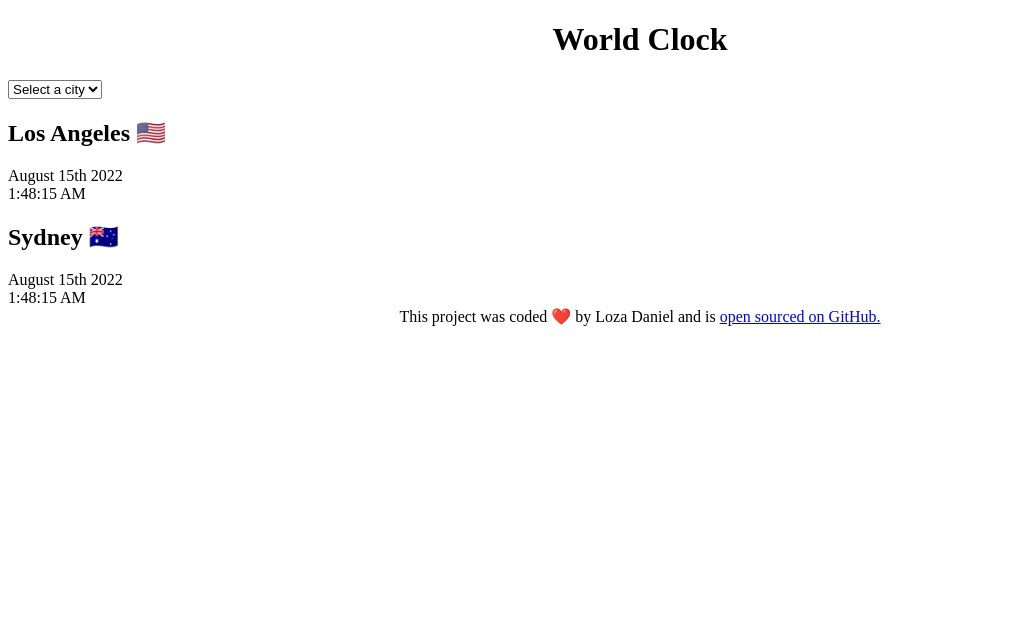
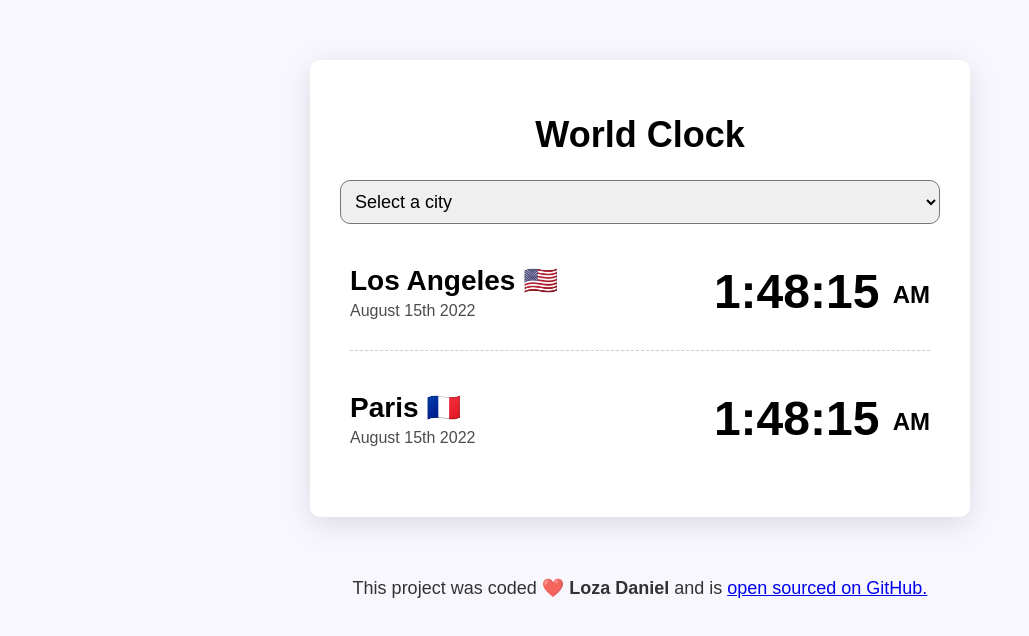
Before and after one commit to Lolah101/world-clock, a plain HTML site: page index.html in a window 1280 px wide. Shown: the whole page, without its empty margins (0-1029 px from the left). Drawn offline with Linux system fonts and the light colour scheme.

Commit message:
Styled the project with css

```diff
--- a/index.html
+++ b/index.html
@@ -17,19 +17,22 @@
         <option value="">Auckland</option>
       </select>
       <div class="city">
-        <h2>Los Angeles 🇺🇸</h2>
-        <div class="date">August 15th 2022</div>
-        <div class="time">1:48:15 AM</div>
+        <div>
+          <h2>Los Angeles 🇺🇸</h2>
+          <div class="date">August 15th 2022</div>
+        </div>
+        <div class="time">1:48:15 <small>AM</small></div>
       </div>
-
       <div class="city">
-        <h2>Sydney 🇦🇺</h2>
-        <div class="date">August 15th 2022</div>
-        <div class="time">1:48:15 AM</div>
+        <div>
+          <h2>Paris 🇫🇷</h2>
+          <div class="date">August 15th 2022</div>
+        </div>
+        <div class="time">1:48:15 <small>AM</small></div>
       </div>
     </div>
     <footer>
-      This project was coded ❤️ by Loza Daniel and is
+      This project was coded ❤️ <strong>Loza Daniel</strong> and is
       <a href="https://github.com/Lolah101/world-clock" target="_blank"
         >open sourced on GitHub.</a
       >
--- a/src/style.css
+++ b/src/style.css
@@ -1,6 +1,59 @@
+body {
+  background-color: #f9f7fe;
+  font-family: sans-serif;
+}
 h1 {
   text-align: center;
+  font-family: sans-serif;
+  font-size: 36px;
 }
+h2 {
+  margin: 0 0 5px;
+  font-size: 28px;
+}
+select {
+  display: block;
+  width: 100%;
+  font-size: 18px;
+  border-radius: 10px;
+  padding: 10px;
+}
+
+.container {
+  max-width: 600px;
+  margin: 60px auto;
+  background-color: white;
+  padding: 30px;
+  box-shadow: rgba(100, 100, 111, 0.2) 0px 7px 29px 0px;
+  border-radius: 10px;
+}
+.city {
+  display: flex;
+  margin: 10px;
+  justify-content: space-between;
+  padding: 30px 0;
+  border-bottom: 1px dashed rgba(0, 0, 0, 0.2);
+}
+.city:last-child {
+  border: none;
+}
+
+.date {
+  opacity: 0.7;
+}
+.time {
+  font-size: 48px;
+  font-weight: bold;
+}
+
+.time small {
+  font-size: 24px;
+  vertical-align: middle;
+  line-height: 36px;
+}
+
 footer {
   text-align: center;
+  font-size: 18px;
+  color: rgba(0, 0, 0, 0.8);
 }
```
